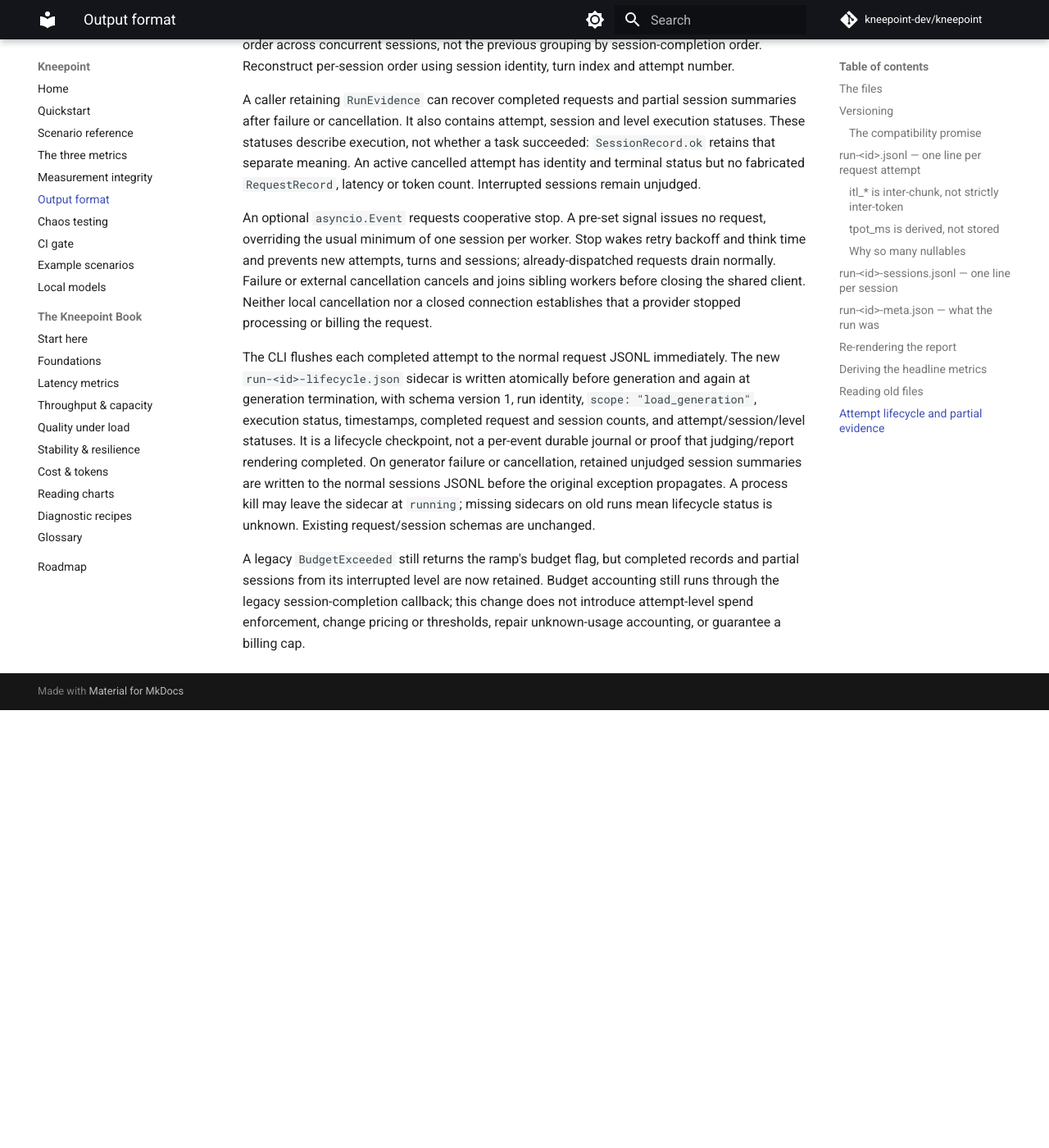
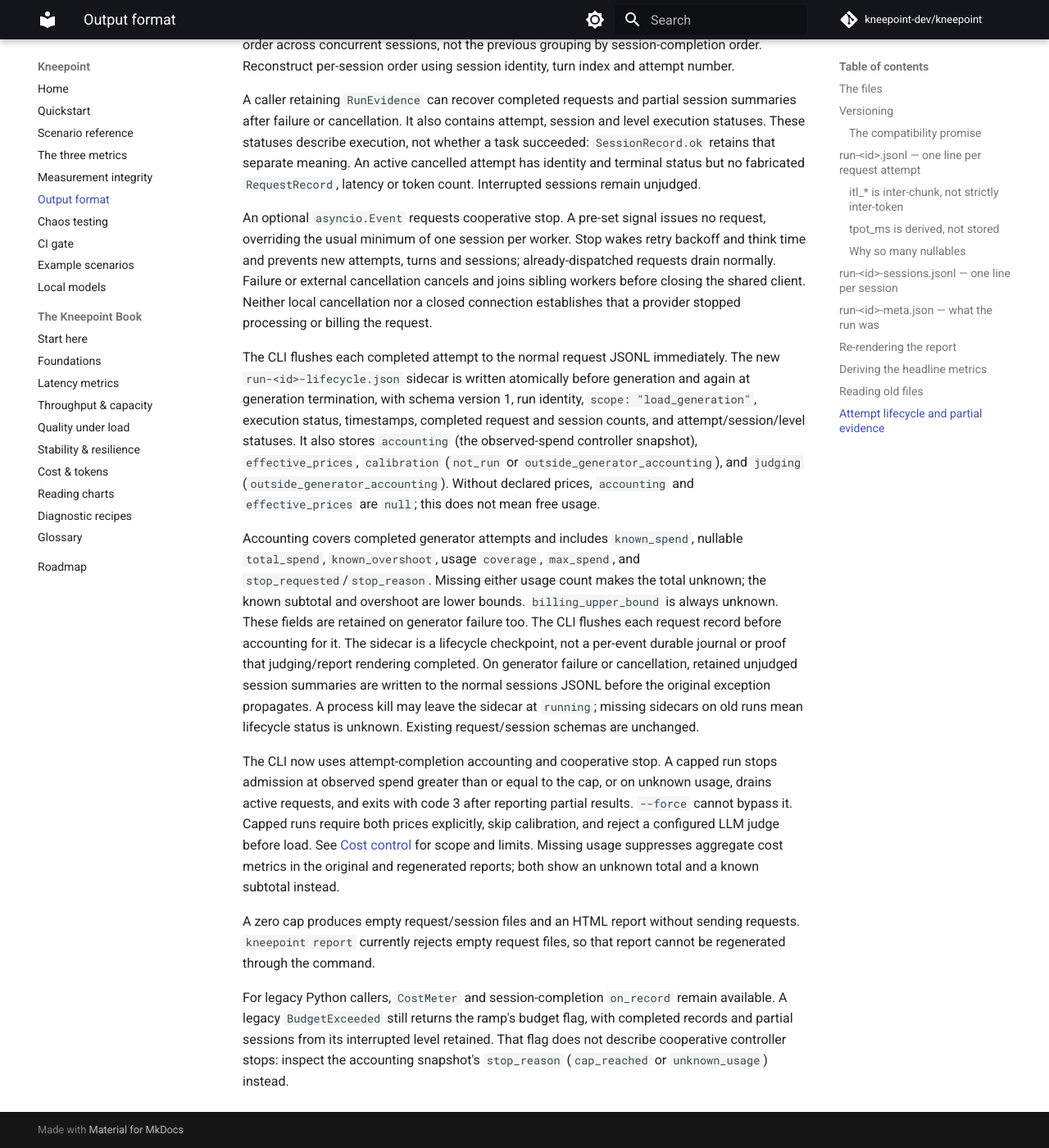
Before and after one commit to kneepoint-dev/Kneepoint, an MkDocs documentation site: the page built from docs/output-format.md, in a window 1280 px wide and 1400 px high, scrolled down 9144 px. Shown: the whole window at 82% size. Built offline with MkDocs 1.6.1 and Material for MkDocs 9.7.7, drawn with Linux system fonts in a browser that asks for light colours; comment, search, counter and statistics services are not loaded; before the commit the page ends 10010 px from its top, so only the background shows below that.

Commit message:
Wire CLI observed-spend admission and honest cost reporting

```diff
--- a/docs/output-format.md
+++ b/docs/output-format.md
@@ -330,15 +330,39 @@ The CLI flushes each completed attempt to the normal request JSONL immediately.
 The new `run-<id>-lifecycle.json` sidecar is written atomically before generation
 and again at generation termination, with schema version 1, run identity,
 `scope: "load_generation"`, execution status, timestamps, completed request and
-session counts, and attempt/session/level statuses. It is a lifecycle checkpoint,
+session counts, and attempt/session/level statuses. It also stores `accounting`
+(the observed-spend controller snapshot), `effective_prices`, `calibration`
+(`not_run` or `outside_generator_accounting`), and `judging`
+(`outside_generator_accounting`). Without declared prices, `accounting` and
+`effective_prices` are `null`; this does not mean free usage.
+
+Accounting covers completed generator attempts and includes `known_spend`,
+nullable `total_spend`, `known_overshoot`, usage `coverage`, `max_spend`, and
+`stop_requested`/`stop_reason`. Missing either usage count makes the total unknown;
+the known subtotal and overshoot are lower bounds. `billing_upper_bound` is always
+unknown. These fields are retained on generator failure too. The CLI flushes each
+request record before accounting for it. The sidecar is a lifecycle checkpoint,
 not a per-event durable journal or proof that judging/report rendering completed.
 On generator failure or cancellation, retained unjudged session summaries are
 written to the normal sessions JSONL before the original exception propagates.
 A process kill may leave the sidecar at `running`; missing sidecars on old runs
 mean lifecycle status is unknown. Existing request/session schemas are unchanged.
 
-A legacy `BudgetExceeded` still returns the ramp's budget flag, but completed
-records and partial sessions from its interrupted level are now retained.
-Budget accounting still runs through the legacy session-completion callback;
-this change does not introduce attempt-level spend enforcement, change pricing
-or thresholds, repair unknown-usage accounting, or guarantee a billing cap.
+The CLI now uses attempt-completion accounting and cooperative stop. A capped run
+stops admission at observed spend greater than or equal to the cap, or on unknown
+usage, drains active requests, and exits with code 3 after reporting partial
+results. `--force` cannot bypass it. Capped runs require both prices explicitly,
+skip calibration, and reject a configured LLM judge before load. See
+[Cost control](book/cost.md#observed-spend-control-in-the-cli) for scope and limits.
+Missing usage suppresses aggregate cost metrics in the original and regenerated
+reports; both show an unknown total and a known subtotal instead.
+
+A zero cap produces empty request/session files and an HTML report without sending
+requests. `kneepoint report` currently rejects empty request files, so that report
+cannot be regenerated through the command.
+
+For legacy Python callers, `CostMeter` and session-completion `on_record` remain
+available. A legacy `BudgetExceeded` still returns the ramp's budget flag, with
+completed records and partial sessions from its interrupted level retained. That
+flag does not describe cooperative controller stops: inspect the accounting
+snapshot's `stop_reason` (`cap_reached` or `unknown_usage`) instead.
```
Also changed, not shown: README.md (+8 -6 lines), docs/book/cost.md (+35 -2 lines), docs/ci.md (+1 -1 lines), docs/quickstart.md (+5 -3 lines), docs/scenarios.md (+9 -1 lines), 6 other files.
